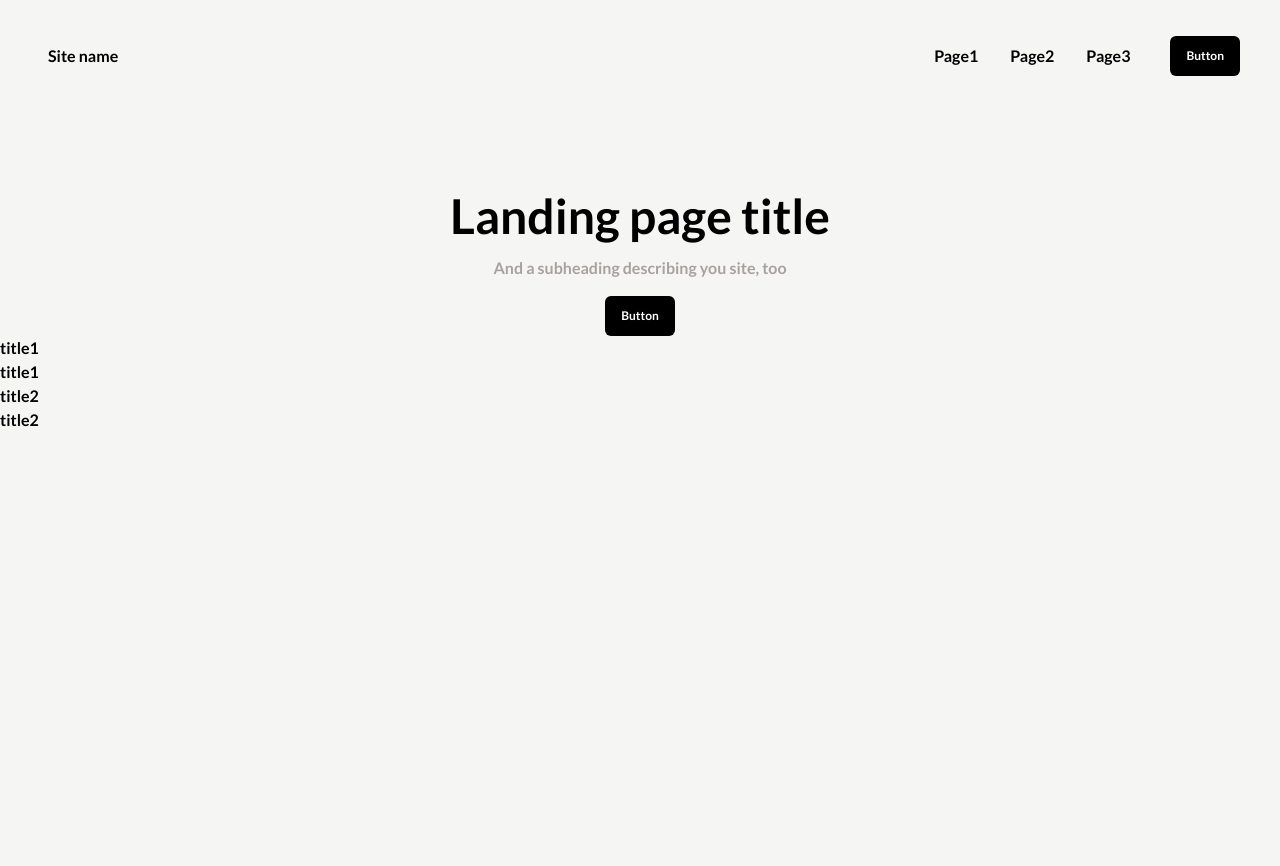
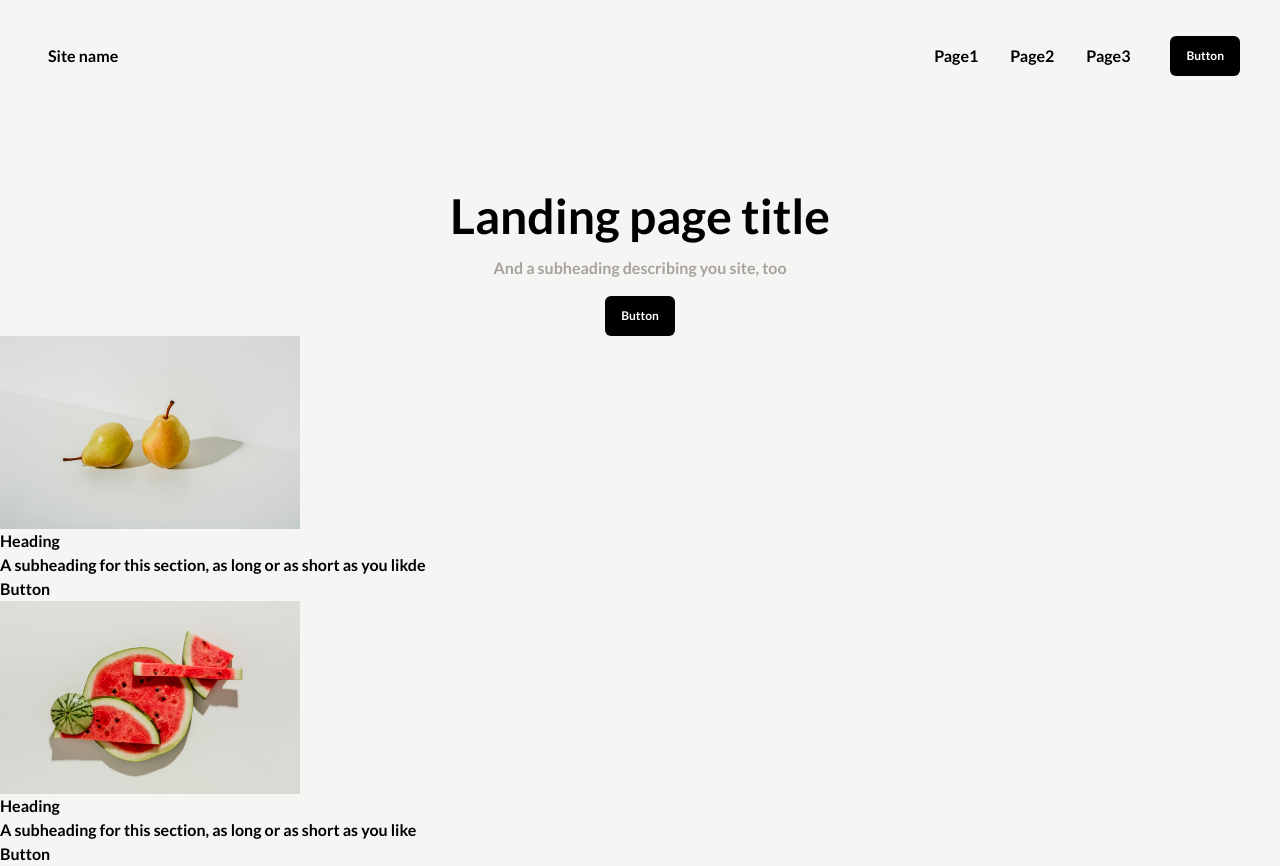
Before and after one commit to YM202c2100/figma-reproduction, a Next.js app: page / in a window 1280 px wide. Before the commit the page ends 800 px from the top, so only its background shows below. Built offline with nearby package versions, Linux system fonts and the light colour scheme.

Commit message:
[add] 要素を配置(未スタイリング)

```diff
--- a/app/components/cardGenerator.tsx
+++ b/app/components/cardGenerator.tsx
@@ -1,22 +1,25 @@
 "use client"
-
+import Image from "next/image";
 type Card ={src:string, title:string, description:string};
 
-const Cards:Card[] = [{src:"src1", title:"title1", description:"description1"},
-                      {src:"src2", title:"title2", description:"description2"}];
+const Cards:Card[] = [{src:"/Figma-pear.jpg",
+                       title:"Heading",
+                       description:"A subheading for this section, as long or as short as you likde"},
+                      {src:"/Figma-watermelon.jpg",
+                       title:"Heading",
+                       description:"A subheading for this section, as long or as short as you like"}];
 
 function CardGenerator(){
     return(<>
-        {/* {Cards.map((card)=>{
-            return (
-                <p>{card.title}</p>
+        {Cards.map(card => {
+            return(
+                <div key={card.src}>
+                    <Image src={card.src} width={"300"} height={"300"} alt={`Image of ${card.title}`}/>
+                    <div>{card.title}</div>
+                    <div>{card.description}</div>
+                    <button>Button</button>
+                </div>
             )
-        })} */}
-        {Cards.map(card => {
-            return(<>
-                <div>{card.title}</div>
-                <div>{card.title}</div>
-            </>)
         })}
     </>)
 }
```
